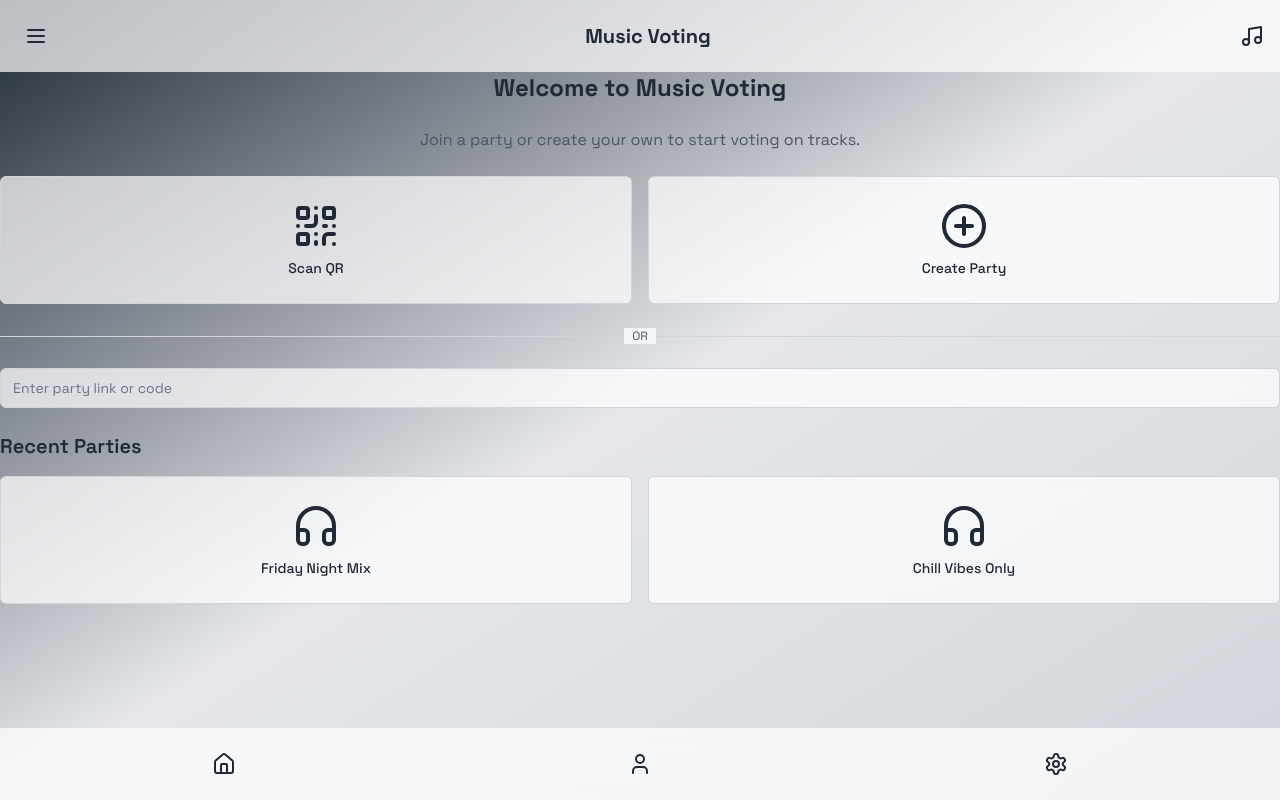
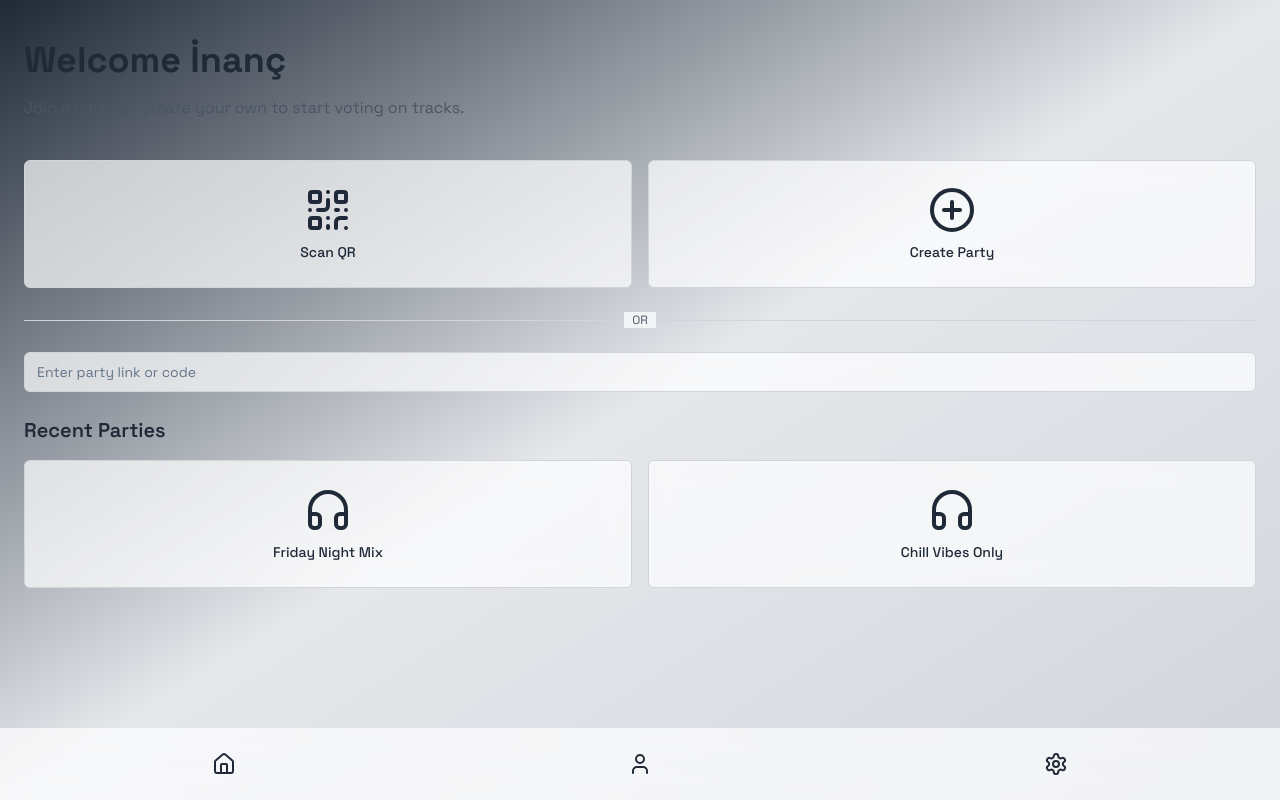
Before and after one commit to inanc-can/music-voting-app, a Next.js app: page / in a window 1280 px wide. Built offline with nearby package versions, Linux system fonts and the light colour scheme; what @spotify/web-api-ts-sdk, @supabase/auth-helpers-nextjs would draw is missing.

Commit message:
Added Button to play the most popular song, removed header

```diff
--- a/src/app/home/page.tsx
+++ b/src/app/home/page.tsx
@@ -27,8 +27,8 @@ import {
 export default function HomePage() {
   return (
     <div className="space-y-6">
-      <h2 className="text-2xl font-bold text-gray-800 dark:text-white text-center">
-        Welcome to Music Voting
+      <h2 className="text-2xl font-bold text-gray-800 dark:text-white text-left">
+        Welcome İnanç
       </h2>
       <p className="text-gray-600 dark:text-gray-300 text-center">
         Join a party or create your own to start voting on tracks.
--- a/src/app/layout.tsx
+++ b/src/app/layout.tsx
@@ -1,7 +1,6 @@
 // app/layout.tsx
 import { Space_Grotesk } from "next/font/google";
 import { Providers } from "./providers";
-import Header from "@/components/Header";
 import Footer from "@/components/Footer";
 import "./globals.css";
 
@@ -23,7 +22,6 @@ export default function RootLayout({
         className={`${inter.className} flex flex-col min-h-screen bg-gradient-to-br from-gray-800 via-gray-200 to-gray-300 dark:from-gray-900 dark:via-purple-900 dark:to-indigo-900 transition-colors duration-300`}
       >
         <Providers>
-          <Header />
           <main className="flex-grow">{children}</main>
           <Footer />
         </Providers>
--- a/src/components/ActivePartyView.tsx
+++ b/src/components/ActivePartyView.tsx
@@ -2,7 +2,8 @@
 "use client";
 
 import { Button } from "@/components/ui/button";
-import { Avatar, AvatarFallback, AvatarImage } from "@/components/ui/avatar";
+import { playSong } from "@/lib/spotify";
+import { useSongVotes } from "@/hooks/useSongVotes";
 
 import { Table } from "@/components/Table";
 type Song = {
@@ -32,18 +33,16 @@ interface ActivePartyViewProps {
 }
 
 export function ActivePartyView({ party, onLeaveParty }: ActivePartyViewProps) {
+  const { pickWinnerSong } = useSongVotes();
   return (
     <div className="space-y-6">
       <div className="">
-        <div className="bg-white dark:bg-gray-800 bg-opacity-70 dark:bg-opacity-30 backdrop-blur-md p-6 rounded-lg">
+        <div className="bg-opacity-70 dark:bg-opacity-30 backdrop-blur-md p-6 rounded-lg">
           <div className="flex justify-between items-center">
             <div>
               <h2 className="text-2xl font-bold text-gray-800 dark:text-white mb-2">
                 {party.name}
               </h2>
-              <p className="text-gray-600 dark:text-gray-300">
-                {party.description}
-              </p>
             </div>
             <Button
               className="bg-red-500 hover:bg-red-600 text-white"
@@ -55,11 +54,16 @@ export function ActivePartyView({ party, onLeaveParty }: ActivePartyViewProps) {
         </div>
       </div>
 
-      <div className="bg-white dark:bg-gray-800 bg-opacity-70 dark:bg-opacity-30 backdrop-blur-md p-12 rounded-lg">
-        <h3 className="text-xl font-semibold text-gray-800 dark:text-white mb-4">
-          Songs
-        </h3>
-        <Table />
+      <Table />
+      <div className="absolute bottom-24 left-0 right-0 flex justify-center">
+        <Button
+          onClick={async () => {
+            const winnerSong = await pickWinnerSong();
+            if (winnerSong) playSong(winnerSong);
+          }}
+        >
+          Play the Most Popular Song
+        </Button>
       </div>
     </div>
   );
--- a/src/components/HomeComponent.tsx
+++ b/src/components/HomeComponent.tsx
@@ -55,13 +55,16 @@ export default function HomeComponent() {
     );
   }
   return (
-    <div className="space-y-6">
-      <h2 className="text-2xl font-bold text-gray-800 dark:text-white text-center">
-        Welcome to Music Voting
-      </h2>
-      <p className="text-gray-600 dark:text-gray-300 text-center">
-        Join a party or create your own to start voting on tracks.
-      </p>
+    <div className="space-y-6 p-6">
+      <div className="text-left py-4 space-y-4">
+        <h2 className="text-4xl font-bold text-gray-800 dark:text-white">
+          Welcome İnanç
+        </h2>
+        <p className="text-gray-600 dark:text-gray-300 ">
+          Join a party or create your own to start voting on tracks.
+        </p>
+      </div>
+
       <div className="grid grid-cols-2 gap-4">
         <Button
           className="w-full h-32 bg-white dark:bg-gray-800 bg-opacity-70 dark:bg-opacity-30 backdrop-blur-md text-gray-800 dark:text-white border border-gray-300 dark:border-white dark:border-opacity-20 hover:bg-opacity-100 dark:hover:bg-opacity-50 transition-all duration-300"
--- a/src/hooks/useSongVotes.ts
+++ b/src/hooks/useSongVotes.ts
@@ -22,7 +22,7 @@ export const useSongVotes = () => {
     }
   }
 
-  async function pickWinnerSong(): Promise<Track | undefined> {
+  async function pickWinnerSong(): Promise<string | undefined> {
     try {
       const { data, error } = await supabase
         .from("votesSongs")
@@ -41,7 +41,7 @@ export const useSongVotes = () => {
           counts[a] > counts[b] ? a : b
         );
 
-        return getTrack(mostCommonSongId);
+        return mostCommonSongId;
       }
     } catch (error) {
       throw error;
```
